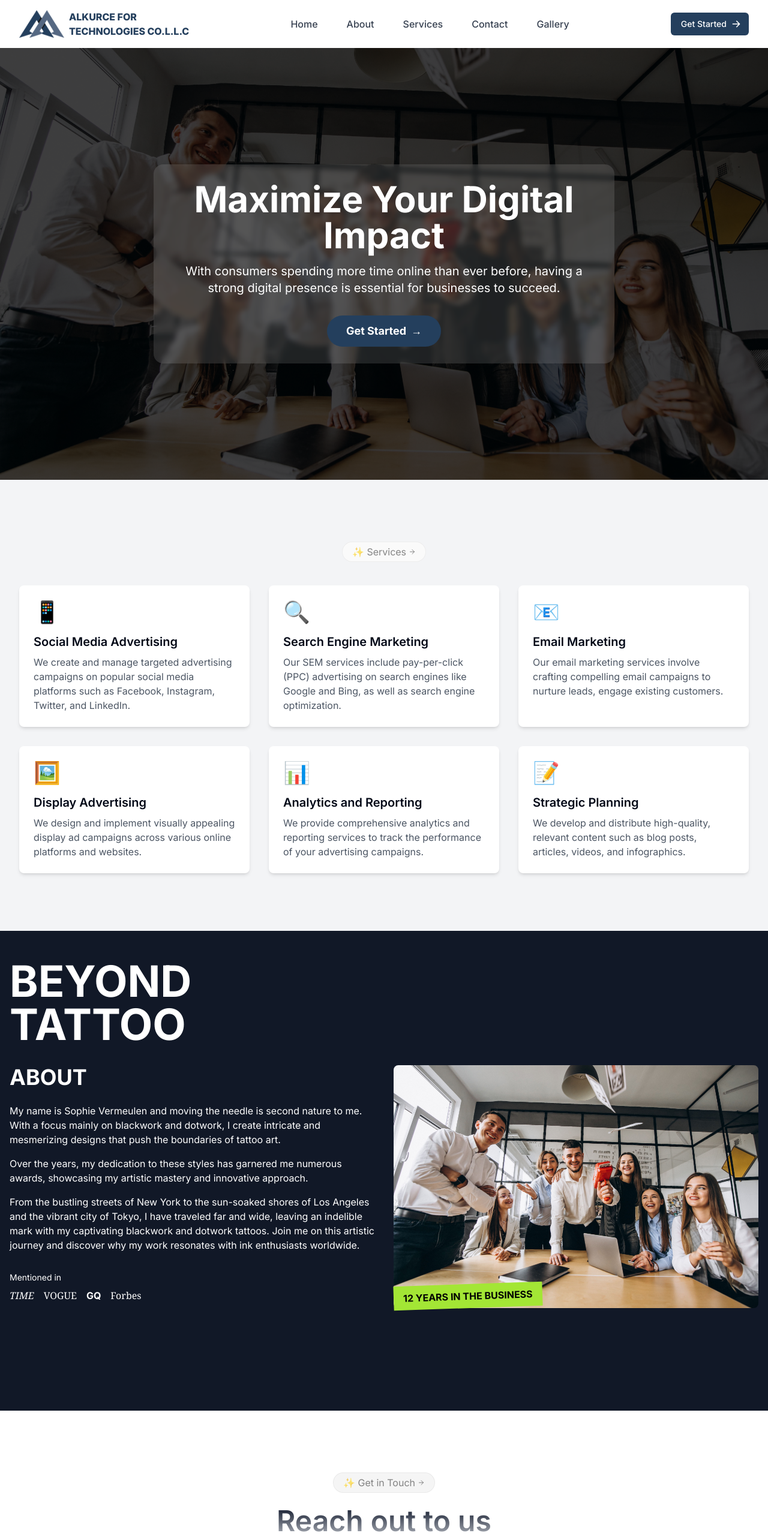
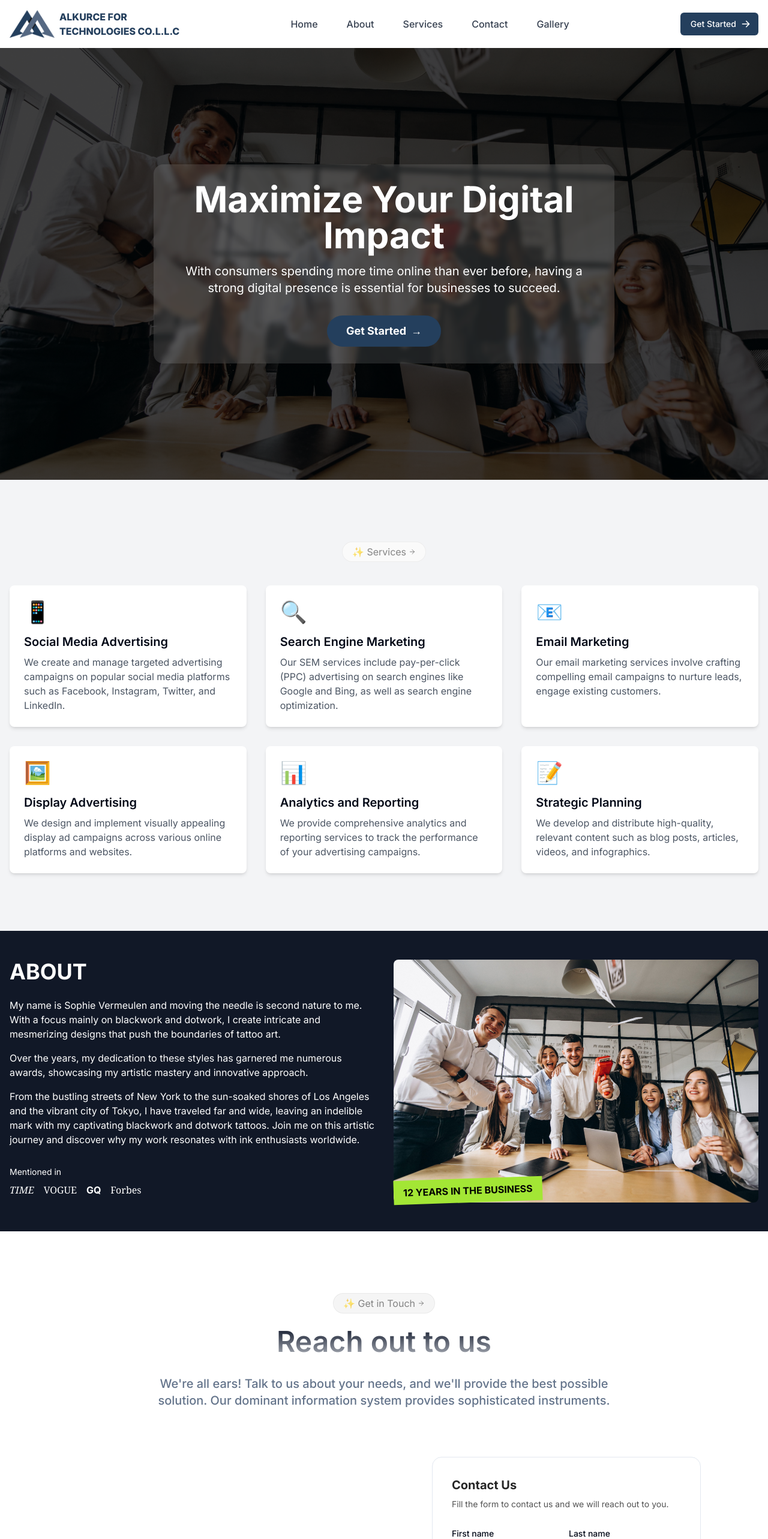
Before and after one commit to darshit890/service, a Next.js app: page / in a window 1280 px wide. Shown: the top 2566 px of the page at 60% size. Built offline with nearby package versions, Linux system fonts and the light colour scheme.

Commit message:
modified:   components/AboutUs.tsx 	modified:   components/CollaborationBanner.tsx 	modified:   components/Navbar.tsx 	modified:   components/ServiceSection.tsx

```diff
--- a/components/AboutUs.tsx
+++ b/components/AboutUs.tsx
@@ -3,12 +3,10 @@ import React from 'react';
 
 const AboutPage: React.FC = () => {
   return (
-    <div className="bg-gray-900 text-white min-h-screen">
-      <div className="container mx-auto px-4 py-12">
-        <h1 className="text-5xl md:text-7xl font-bold mb-8">BEYOND<br />TATTOO</h1>
-
+    <div className="bg-gray-900 text-white ">
+      <div className="container mx-auto max-w-7xl px-4 py-12">
         <div className="flex flex-col md:flex-row gap-8">
-          <div className="md:w-1/2">
+          <div className="md:w-1/2 ">
             <h2 className="text-4xl font-bold mb-6">ABOUT</h2>
             <p className="mb-4">
               My name is Sophie Vermeulen and moving the needle is second nature to me. With a
--- a/components/CollaborationBanner.tsx
+++ b/components/CollaborationBanner.tsx
@@ -3,7 +3,7 @@ import Image from 'next/image';
 
 const CollaborationBanner: React.FC = () => {
   return (
-    <div className="relative w-full h-[300px] sm:h-[400px] md:h-[500px] overflow-hidden rounded-lg">
+    <div className="relative w-full h-[300px] sm:h-[400px] md:h-[500px] overflow-hidden rounded-3xl max-w-7xl mx-auto my-20">
       <Image
         src="/heros.avif" // Replace with your actual image path
         alt="Team Collaboration"
--- a/components/Navbar.tsx
+++ b/components/Navbar.tsx
@@ -8,7 +8,7 @@ const Header = () => {
 
   return (
     <header className="bg-white shadow-sm">
-      <div className="max-w-7xl mx-auto px-4 sm:px-6 lg:px-8">
+      <div className="max-w-7xl mx-auto px-4">
         <div className="flex justify-between items-center py-4">
           <div className="flex items-center">
             <Link href="/" className="flex items-center">
--- a/components/ServiceSection.tsx
+++ b/components/ServiceSection.tsx
@@ -44,8 +44,8 @@ const services: Service[] = [
 
 const ServicesSection = () => {
   return (
-    <section className="pt-16 px-4 sm:px-6 lg:px-8 bg-gray-100 pb-24">
-      <div className="max-w-7xl mx-auto">
+    <section className="pt-16  bg-gray-100 pb-24">
+      <div className="max-w-7xl px-4 mx-auto">
       <div className="z-10 flex min-h-[7rem] items-center justify-center">
       <div
         className={cn(
```
